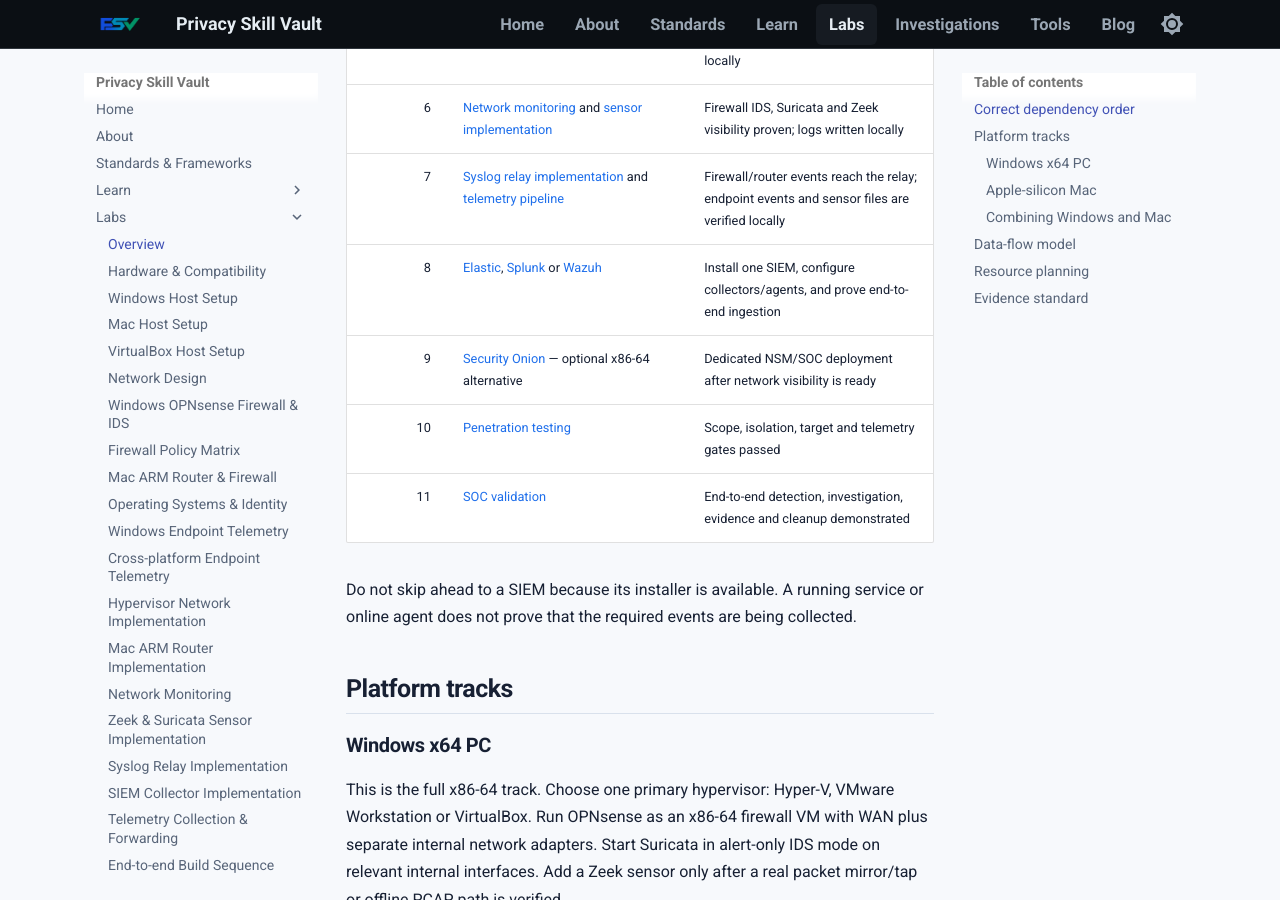
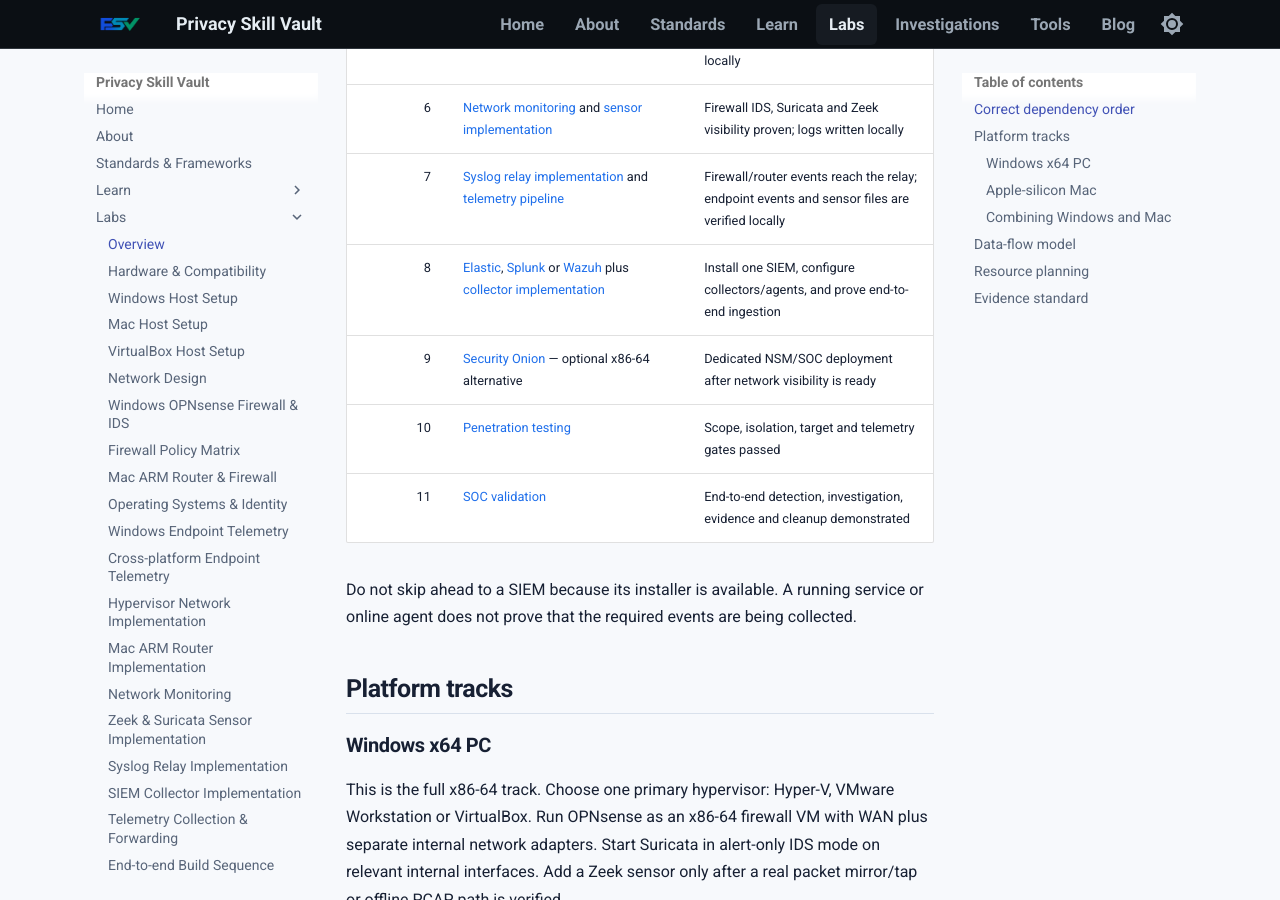
Before and after one commit to PrivacySkillVault/privacyskillvault.github.io, an MkDocs documentation site: the page built from docs/labs/index.md, in a window 1280 px wide and 900 px high, scrolled down 963 px. Built offline with MkDocs 1.6.1 and Material for MkDocs 9.7.7, drawn with Linux system fonts in a browser that asks for light colours.

Commit message:
Integrate detailed SIEM collector runbook

```diff
--- a/docs/labs/index.md
+++ b/docs/labs/index.md
@@ -18,7 +18,7 @@
 | 5 | [Endpoint telemetry](windows-endpoint-telemetry.md) and [cross-platform implementation](endpoint-telemetry-implementation.md) | Windows Security/Sysmon and Linux/macOS source events verified locally |
 | 6 | [Network monitoring](network-monitoring.md) and [sensor implementation](network-sensor-implementation.md) | Firewall IDS, Suricata and Zeek visibility proven; logs written locally |
 | 7 | [Syslog relay implementation](syslog-relay-implementation.md) and [telemetry pipeline](telemetry-pipeline.md) | Firewall/router events reach the relay; endpoint events and sensor files are verified locally |
-| 8 | [Elastic](elastic-siem.md), [Splunk](splunk-siem.md) or [Wazuh](wazuh-soc.md) | Install one SIEM, configure collectors/agents, and prove end-to-end ingestion |
+| 8 | [Elastic](elastic-siem.md), [Splunk](splunk-siem.md) or [Wazuh](wazuh-soc.md) plus [collector implementation](siem-collector-implementation.md) | Install one SIEM, configure collectors/agents, and prove end-to-end ingestion |
 | 9 | [Security Onion](security-onion.md) — optional x86-64 alternative | Dedicated NSM/SOC deployment after network visibility is ready |
 | 10 | [Penetration testing](penetration-testing.md) | Scope, isolation, target and telemetry gates passed |
 | 11 | [SOC validation](soc-exercises.md) | End-to-end detection, investigation, evidence and cleanup demonstrated |
```
